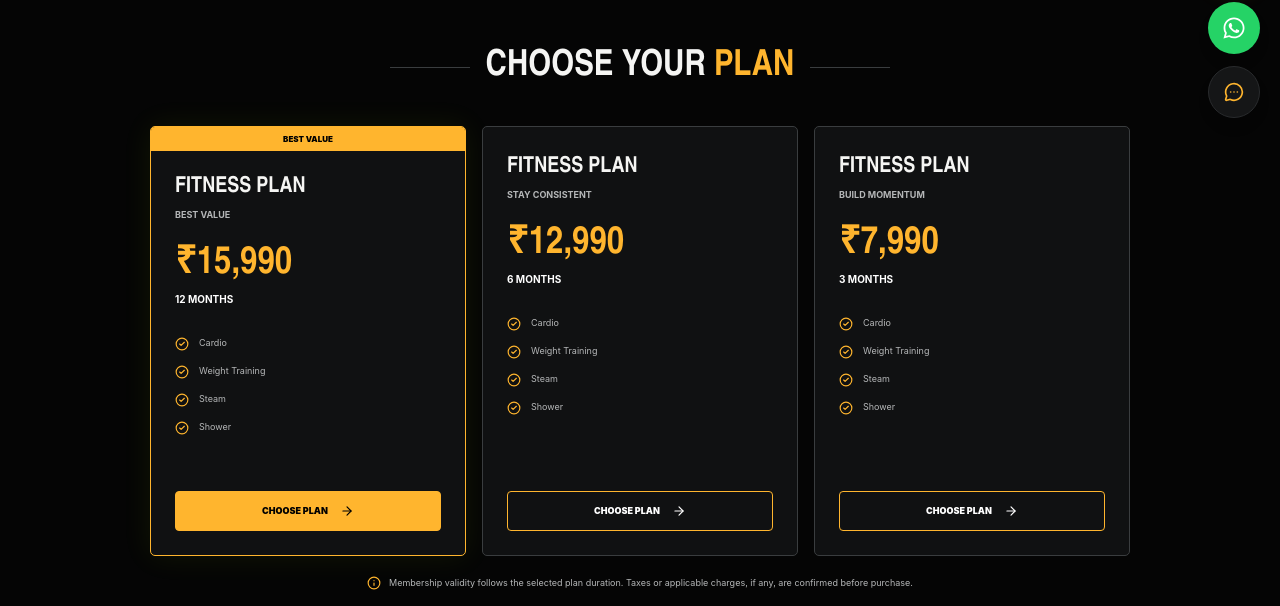
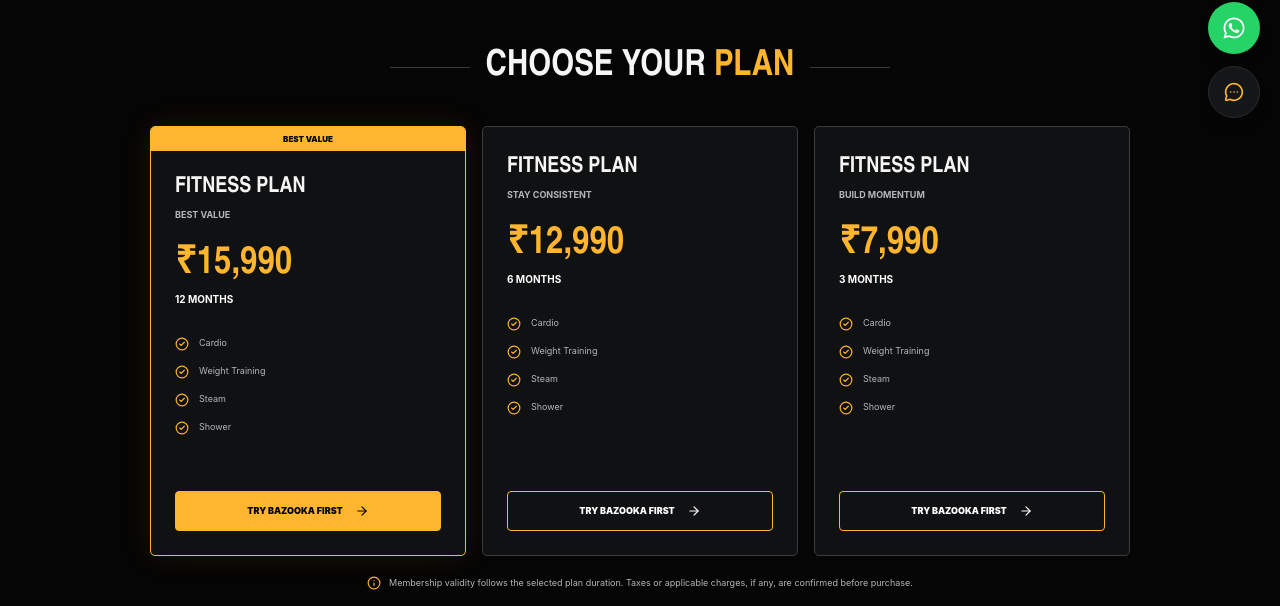
Before and after one commit to Shahzadkhanks19/bazooka-fitness, a Next.js app: page /memberships in a window 1280 px wide. Shown: the part 662-1268 px from the top of the page. Built offline with nearby package versions, Linux system fonts and the light colour scheme.

Commit message:
Polish membership plan CTAs and gold glow

```diff
--- a/components/memberships/plans-section.tsx
+++ b/components/memberships/plans-section.tsx
@@ -57,7 +57,7 @@ export default function MembershipPlansSection() {
               key={plan.duration}
               {...reveal}
               transition={{ duration: .5, delay: index * .05 }}
-              className={`relative flex min-h-[430px] flex-col rounded-[5px] border bg-bazooka-surface p-6 transition-all duration-300 hover:-translate-y-1 ${plan.popular ? "border-bazooka-lime shadow-[0_0_30px_rgba(182,240,0,.08)]" : "border-bazooka-border-strong hover:border-bazooka-lime"}`}
+              className={`relative flex min-h-[430px] flex-col rounded-[5px] border bg-bazooka-surface p-6 transition-all duration-300 hover:-translate-y-1 ${plan.popular ? "border-bazooka-lime shadow-[0_0_30px_rgba(255,181,46,.10)]" : "border-bazooka-border-strong hover:border-bazooka-lime hover:shadow-[0_0_22px_rgba(255,181,46,.08)]"}`}
             >
               {plan.popular && <span className="absolute inset-x-0 top-0 rounded-t-[4px] bg-bazooka-lime py-1.5 text-center text-[8px] font-black uppercase text-black">Best Value</span>}
               <div className={plan.popular ? "pt-5" : ""}>
@@ -68,7 +68,7 @@ export default function MembershipPlansSection() {
                   {plan.features.map((feature) => <li key={feature} className="flex items-start gap-2.5 text-[9px] leading-4 text-bazooka-text-secondary"><CheckCircle2 className="mt-0.5 size-3.5 shrink-0 text-bazooka-lime" />{feature}</li>)}
                 </ul>
               </div>
-              <Link href="/book-free-trial" className={`mt-auto inline-flex h-10 items-center justify-center gap-3 rounded-[4px] border text-[9px] font-black uppercase transition-all duration-300 ${plan.popular ? "border-bazooka-lime bg-bazooka-lime text-black hover:bg-bazooka-lime-hover" : "border-bazooka-lime text-white hover:bg-bazooka-lime hover:text-black"}`}>Choose Plan <ArrowRight className="size-3.5" /></Link>
+              <Link href="/book-free-trial" className={`mt-auto inline-flex h-10 items-center justify-center gap-3 rounded-[4px] border text-[9px] font-black uppercase transition-all duration-300 hover:-translate-y-0.5 active:scale-[.97] ${plan.popular ? "border-bazooka-lime bg-bazooka-lime text-black hover:bg-bazooka-lime-hover" : "border-bazooka-lime text-white hover:bg-bazooka-lime/10 hover:text-bazooka-lime"}`}>Try Bazooka First <ArrowRight className="size-3.5" /></Link>
             </motion.article>
           ))}
         </div>
```
